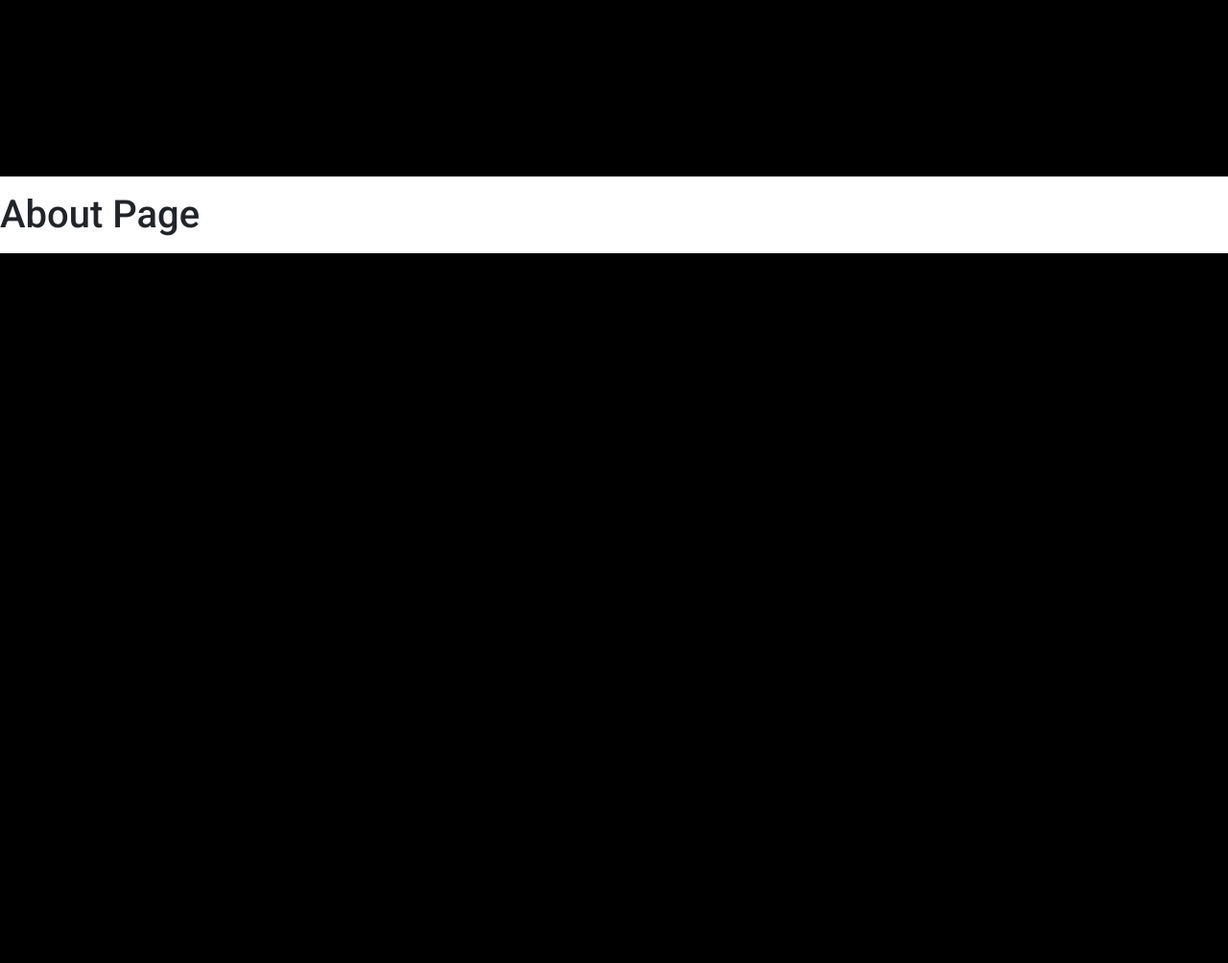
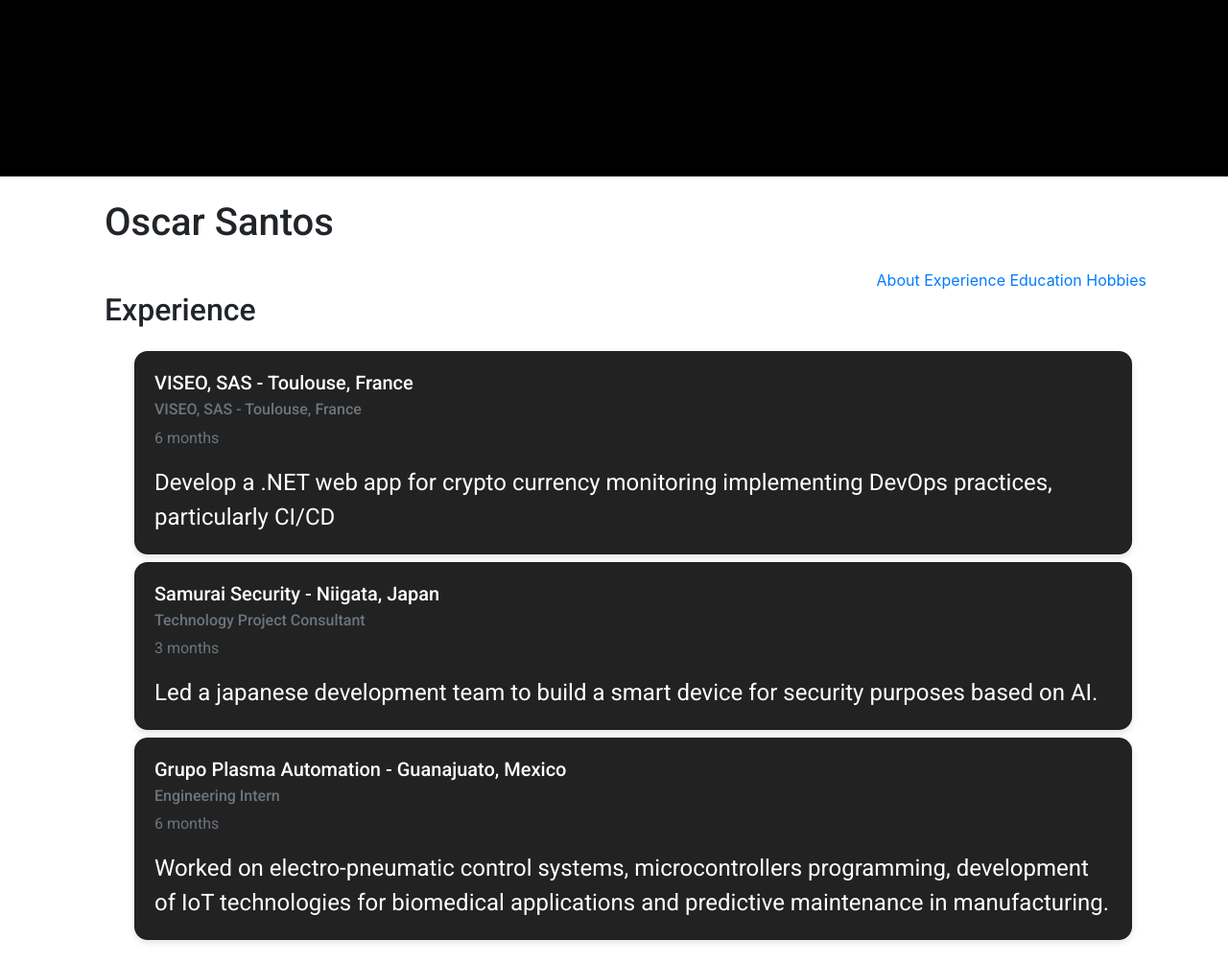
Before and after one commit to MLH-Fellowship/project-pr-heroes, a Flask app: a page that uses src/app/templates/card.html in a window 1280 px wide. Shown: the part 798-1802 px from the top of the page at 96% size. Before the commit the page ends 1062 px from the top, so only its background shows below. Run offline with Flask 2, Linux system fonts and the light colour scheme.

Commit message:
fix(components): Update components
Add data and css margins.

```diff
--- a/src/app/static/sample_data/data.py
+++ b/src/app/static/sample_data/data.py
@@ -6,7 +6,7 @@ data = {
                     "email": "oscar@gmail.com",
                     "twitter": "https://twitter.com/oscarsantosmu",
                     "linkedin": "https://linkedin.com/in/oscarsantosmu",
-                    "description": "I am a Mechatronics Engineer, passionate about Cloud Infrastructure, SRE and AI. With [number of years/decades] of experience in [related industry/field], I have developed a strong set of skills and a deep understanding of [specific aspect of industry/field]. My mission is to [personal or professional goal], and I strive to make a positive impact in the world through [specific actions/endeavors]."
+                    "description": "I am a Mechatronics Engineer, passionate about technology. I have developed a strong set of skills and a deep understanding of SRE, Cloud, AI and IoT. My mission is to upskill and empower people from my local community, and I strive to make a positive impact in the world through sharing content."
                 }
             ],
         "photourl": "https://avatars.githubusercontent.com/u/38818848?s=400&u=5a7007b59164f33f774fce16c08ee73ce0e1cdb9&v=4",
@@ -125,19 +125,21 @@ data = {
                     "name": "Music Producer",
                     "description": "Electronic, trap and hip-hop beat maker",
                     "url": "https://i0.wp.com/soundprise.com/wp-content/uploads/2020/11/123-min-scaled.jpg?resize=1080%2C675&ssl=1",
-                    "alt": "A photo of a music studio"
+                    "alt": "A photo of a music studio",
+                    "textcolor": "white"
                 },                 {
                     "name": "Biking",
                     "description": "I love to bike around different parks like central park",
                     "url": "https://centralparkbikerental.nyc/content/uploads/attractions/5b61c5d8079e4_bike_667994_640.jpg",
                     "alt": "Central park bike loop",
-                    "textcolor": "dark"
+                    "textcolor": "white"
                 },
                 {
                     "name": "Gaming",
                     "description": "I'm very passionate about playing competitive video games",
                     "url": "https://i.pinimg.com/originals/bd/a7/31/bda7319cc3fd803cab5525082988177b.jpg",
-                    "alt": "Fortnite girl with shotgun"
+                    "alt": "Fortnite girl with shotgun",
+                    "textcolor": "white"
                 }
 
             ]
@@ -184,7 +186,7 @@ data = {
             {
                 "name": "Chess",
                 "description": "Intermediate chess player",
-                "url": "https://ibb.co/DwVCh3v",
+                "url": "https://i.ibb.co/r576Ynz/CHess.gif",
                 "alt": "A image of a chess board.",
                 "textcolor": "dark"
             }
--- a/src/app/static/styles/main.css
+++ b/src/app/static/styles/main.css
@@ -8,9 +8,11 @@ h6,
 button {
     font-family: "Roboto", serif;
 }
+
 html {
     box-sizing: border-box;
 }
+
 *,
 *:before,
 *:after {
@@ -71,6 +73,7 @@ body {
     width: 100vw;
     /* margin-bottom: 50px; */
 }
+
 .team-section-container {
     height: 100vh;
     width: 100vw;
@@ -80,14 +83,17 @@ body {
     flex-direction: column;
     flex: 1 0;
 }
+
 .team-section-header {
     width: 50%;
     height: 10%;
     margin: 0 auto;
 }
+
 .team-section-header h1 {
     text-align: left;
 }
+
 .team-section-header hr {
     color: #222222 !important;
     background-color: #222222 !important;
@@ -97,23 +103,26 @@ body {
 .team-section h1 span:first-child {
     color: #b4b3df;
 }
+
 .team-section h1 span:last-child {
     color: #ff8400;
 }
+
 .card-container {
     display: flex;
     align-items: center;
     justify-content: center;
     gap: 40px;
 }
+
 .card {
     background-color: #222222 !important;
     border-radius: 14px !important;
     width: 100%;
     height: 100%;
-	box-shadow: rgba(116, 115, 128, 0.1) 0px 3px 6px,
-		rgba(116, 115, 128, 0.1) 0px 3px 6px;
+    box-shadow: rgba(116, 115, 128, 0.1) 0px 3px 6px, rgba(116, 115, 128, 0.1) 0px 3px 6px;
 }
+
 .card-text {
     color: #fff !important;
     font-size: 24px;
@@ -127,7 +136,6 @@ body {
 
 .profile-picture {
     margin-bottom: 30px;
-	height: 200px;
     display: flex;
     justify-content: space-between;
     border-radius: 50%;
@@ -138,7 +146,6 @@ body {
     margin-left: auto;
     margin-right: auto;
     display: block;
-	padding: 20px;
 }
 
 .profile-picture-left {
@@ -171,12 +178,15 @@ body {
     font-size: 50px;
     font-weight: 700;
 }
+
 .nav-bar .navbar-nav .nav-item .nav-link {
     color: orange;
 }
+
 .nav-bar {
     background-color: black;
 }
+
 .header-text {
     text-align: center;
     background-color: #000000;
@@ -184,7 +194,6 @@ body {
 
 .pull {
     color: orange;
-
 }
 
 .request {
--- a/src/app/templates/about.html
+++ b/src/app/templates/about.html
@@ -1,6 +1,7 @@
-{% extends "card.html" %} {% block body %}
+{% from 'card.html' import card %}
+{% call card() %}
     <p class="card-text">{{ elem.description }}</p>
     <h6 class="card-subtitle mb-2 text-muted">{{ elem.email }}</h6>
     <a href="{{ elem.linkedin }}" class="card-link">LinkedIn</a>
     <a href="{{ elem.twitter }}" class="card-link">Twitter</a>
-{% endblock body %}{% extends "card.html" %}
+{% endcall %}
--- a/src/app/templates/card.html
+++ b/src/app/templates/card.html
@@ -1,5 +1,5 @@
 {% macro card(name) -%}
-<div class="card">
+<div class="card mt-2">
 	<div class="card-body">{{ caller() }}</div>
 </div>
 {%- endmacro %}
--- a/src/app/templates/experience.html
+++ b/src/app/templates/experience.html
@@ -1,6 +1,7 @@
-{% extends "card.html" %} {% block body %}
-    <h5 class="card-title">{{ elem.company }}</h5>
+{% from 'card.html' import card %}
+{% call card() %}
+    <h5 class="card-title text-white">{{ elem.company }}</h5>
     <h6 class="card-subtitle mb-2 text-muted">{{ elem.position }}</h6>
-    <p>{{ elem.duration }}</p>
+    <p class="text-muted">{{ elem.duration }}</p>
     <p class="card-text">{{ elem.description }}</p>
-{% endblock body %}
+{% endcall %}
--- a/src/app/templates/hobbies.html
+++ b/src/app/templates/hobbies.html
@@ -2,6 +2,6 @@
   <img src="{{ elem.url }}" class="card-img" alt="{{ elem.alt }}">
   <div class="card-img-overlay">
     <h5 class="card-title">{{ elem.name }}</h5>
-    <p class="card-text">{{elem.description }}</p>
+    <p class="card-text text-{{ elem.textcolor }}">{{elem.description }}</p>
   </div>
 </div>
--- a/src/app/templates/layout.html
+++ b/src/app/templates/layout.html
@@ -72,13 +72,12 @@
 				</h1>
 			  </div>
 			<div>{% include 'team.html' %}</div>
+
+			<div class="container">
+				<div class="mb-4 mt-4">{% block content %}{% endblock %}</div>
+			</div>
+
 		</main>
-
-		<section id="about">
-			<p><h1>About Page</h1></p>
-		</section>
-
-
 
 		<script
 			src="https://code.jquery.com/jquery-3.3.1.slim.min.js"
--- a/src/app/templates/main.html
+++ b/src/app/templates/main.html
@@ -1,7 +1,7 @@
 {% extends "layout.html" %}
 {% block content %}
 
-<h1 class="mb-4 mx-auto"> {{ name }} </h1>
+<h1 class="mb-4 pl-4 mx-auto"> {{ name }} </h1>
 <div class="nav-content">
 <nav>
     <a href="{{ url_for('about', name=name) }}">About</a>
@@ -10,8 +10,8 @@
     <a href="{{ url_for('hobbie', name=name) }}">Hobbies</a>
 </nav>
 </div>
-<h2 class="mb-4"> {{ type }} </h2>
-<div class="col-md-6 mx-auto">
+<h2 class="mb-4 pl-4"> {{ type }} </h2>
+<div class="col-md-12 mx-auto">
     <ul>
         {% for elem in elements %}
             {% if type == "About" %}
```
Also changed, not shown: src/app/templates/education.html (+5 -4 lines). Lines whose indentation alone changed are shown as unchanged.
